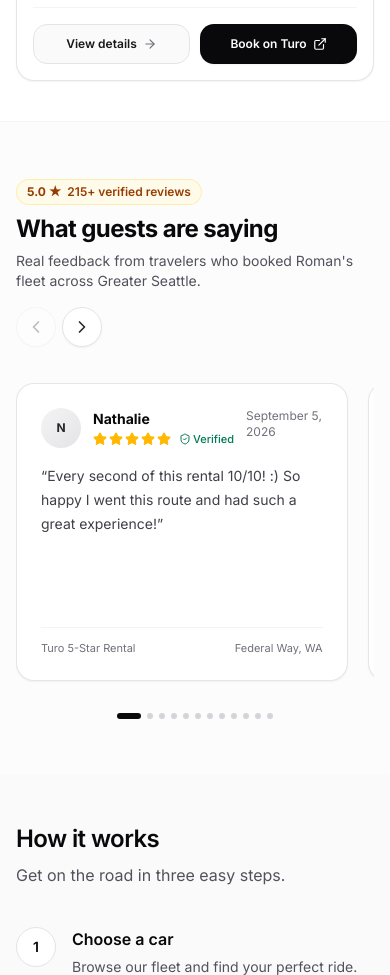
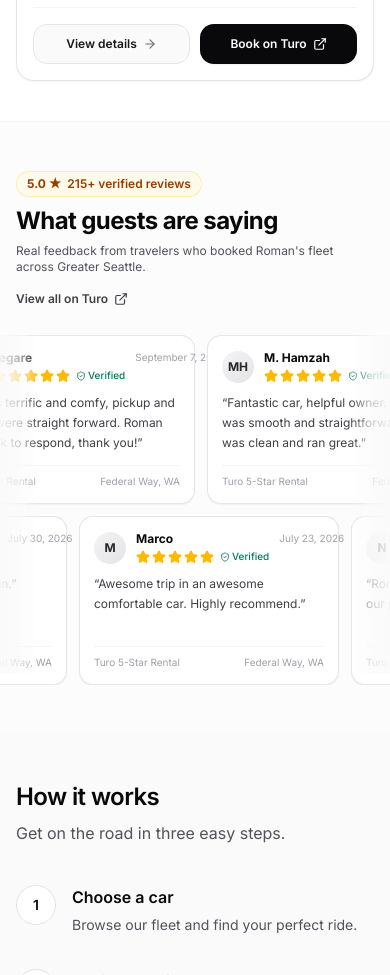
Before and after one commit to Aioshi-kioto/fleet-site, a Next.js app: page / in a window 390 px wide. Shown: the part 5340-6315 px from the top of the page. Built offline with nearby package versions, Linux system fonts and the light colour scheme; no server answers.

Commit message:
feat: implement dual-row animated marquee reviews with compact mobile sizing

```diff
--- a/app/globals.css
+++ b/app/globals.css
@@ -130,3 +130,49 @@
     @apply bg-background text-foreground;
   }
 }
+
+@keyframes marquee-left {
+  0% {
+    transform: translateX(0%);
+  }
+  100% {
+    transform: translateX(-50%);
+  }
+}
+
+@keyframes marquee-right {
+  0% {
+    transform: translateX(-50%);
+  }
+  100% {
+    transform: translateX(0%);
+  }
+}
+
+.animate-marquee-left {
+  display: flex;
+  width: max-content;
+  will-change: transform;
+  animation: marquee-left 45s linear infinite;
+}
+
+.animate-marquee-right {
+  display: flex;
+  width: max-content;
+  will-change: transform;
+  animation: marquee-right 45s linear infinite;
+}
+
+@media (max-width: 640px) {
+  .animate-marquee-left {
+    animation-duration: 30s;
+  }
+  .animate-marquee-right {
+    animation-duration: 30s;
+  }
+}
+
+.animate-marquee-left:hover,
+.animate-marquee-right:hover {
+  animation-play-state: paused;
+}
--- a/components/reviews-section.tsx
+++ b/components/reviews-section.tsx
@@ -1,7 +1,4 @@
-"use client";
-
-import { ChevronLeft, ChevronRight, ExternalLink, ShieldCheck } from "lucide-react";
-import { useEffect, useRef, useState } from "react";
+import { ExternalLink, ShieldCheck } from "lucide-react";
 
 import { StarRating } from "@/components/star-rating";
 import { type Review } from "@/data/reviews";
@@ -29,34 +26,40 @@ export function ReviewCard({
   return (
     <article
       className={cn(
-        "flex flex-col justify-between rounded-2xl border border-zinc-200/90 bg-white p-6 shadow-xs transition-all hover:border-zinc-300 hover:shadow-md",
+        "flex flex-col justify-between rounded-xl sm:rounded-2xl border border-zinc-200/90 bg-white p-3.5 sm:p-4.5 shadow-xs transition-all hover:border-zinc-300 hover:shadow-md",
         className,
       )}
     >
       <div>
-        <div className="flex items-start justify-between gap-3">
-          <div className="flex items-center gap-3">
-            <div className="flex size-10 shrink-0 items-center justify-center rounded-full bg-gradient-to-br from-zinc-100 to-zinc-200 text-xs font-bold text-zinc-800">
+        <div className="flex items-start justify-between gap-2.5">
+          <div className="flex items-center gap-2.5">
+            <div className="flex size-8 shrink-0 items-center justify-center rounded-full bg-gradient-to-br from-zinc-100 to-zinc-200 text-xs font-bold text-zinc-800 sm:size-9">
               {initials(review.name)}
             </div>
             <div>
-              <p className="text-sm font-bold text-zinc-950">{review.name}</p>
-              <div className="mt-0.5 flex items-center gap-2">
+              <p className="text-xs font-bold text-zinc-950 sm:text-sm">
+                {review.name}
+              </p>
+              <div className="mt-0.5 flex items-center gap-1.5">
                 <StarRating />
-                <span className="inline-flex items-center gap-0.5 text-[11px] font-medium text-emerald-700">
-                  <ShieldCheck className="size-3" />
+                <span className="inline-flex items-center gap-0.5 text-[10px] font-medium text-emerald-700">
+                  <ShieldCheck className="size-2.5" />
                   Verified
                 </span>
               </div>
             </div>
           </div>
-          <span className="text-xs text-zinc-500">{review.date}</span>
+          <span className="text-[10px] text-zinc-400 sm:text-xs shrink-0">
+            {review.date}
+          </span>
         </div>
 
-        <p className="mt-4 text-sm leading-6 text-zinc-700">&ldquo;{review.quote}&rdquo;</p>
+        <p className="mt-2.5 text-xs leading-5 text-zinc-700 line-clamp-3 sm:mt-3 sm:text-[13px] sm:leading-6">
+          &ldquo;{review.quote}&rdquo;
+        </p>
       </div>
 
-      <div className="mt-6 flex items-center justify-between border-t border-zinc-100 pt-3 text-[11px] text-zinc-500">
+      <div className="mt-3 flex items-center justify-between border-t border-zinc-100 pt-2 text-[10px] text-zinc-400 sm:mt-3.5 sm:pt-2.5 sm:text-[11px]">
         <span>Turo 5-Star Rental</span>
         <span>Federal Way, WA</span>
       </div>
@@ -71,61 +74,19 @@ export function ReviewsSection({
   items: Review[];
   heading?: string;
 }) {
-  const scrollRef = useRef<HTMLDivElement>(null);
-  const [canScrollLeft, setCanScrollLeft] = useState(false);
-  const [canScrollRight, setCanScrollRight] = useState(true);
-  const [activeIndex, setActiveIndex] = useState(0);
+  const mid = Math.ceil(items.length / 2);
+  const row1 = items.slice(0, mid);
+  const row2 = items.slice(mid);
 
-  function checkScroll() {
-    const el = scrollRef.current;
-    if (!el) return;
-    setCanScrollLeft(el.scrollLeft > 10);
-    setCanScrollRight(el.scrollLeft < el.scrollWidth - el.clientWidth - 10);
-
-    const cardWidth = el.querySelector("article")?.clientWidth ?? 380;
-    const index = Math.round(el.scrollLeft / cardWidth);
-    setActiveIndex(Math.min(items.length - 1, Math.max(0, index)));
-  }
-
-  useEffect(() => {
-    const el = scrollRef.current;
-    if (!el) return;
-    checkScroll();
-    el.addEventListener("scroll", checkScroll, { passive: true });
-    window.addEventListener("resize", checkScroll);
-    return () => {
-      el.removeEventListener("scroll", checkScroll);
-      window.removeEventListener("resize", checkScroll);
-    };
-  }, [items.length]);
-
-  function scroll(direction: "left" | "right") {
-    const el = scrollRef.current;
-    if (!el) return;
-    const cardWidth = (el.querySelector("article")?.clientWidth ?? 380) + 20;
-    el.scrollBy({
-      left: direction === "left" ? -cardWidth : cardWidth,
-      behavior: "smooth",
-    });
-  }
-
-  function scrollToIndex(index: number) {
-    const el = scrollRef.current;
-    if (!el) return;
-    const cardWidth = (el.querySelector("article")?.clientWidth ?? 380) + 20;
-    el.scrollTo({
-      left: index * cardWidth,
-      behavior: "smooth",
-    });
-  }
+  const doubleRow1 = [...row1, ...row1];
+  const doubleRow2 = [...row2, ...row2];
 
   return (
     <section
       id="reviews"
-      className="scroll-mt-24 border-t border-zinc-100 bg-zinc-50/50 py-14 sm:py-20"
+      className="scroll-mt-24 border-t border-zinc-100 bg-zinc-50/50 py-12 sm:py-16 overflow-hidden"
     >
-      <div className="mx-auto max-w-6xl px-4 sm:px-6">
-        {/* Header with Title and Carousel Controls */}
+      <div className="mx-auto max-w-6xl px-4 sm:px-6 mb-7 sm:mb-9">
         <div className="flex flex-col gap-4 sm:flex-row sm:items-end sm:justify-between">
           <div>
             <div className="inline-flex items-center gap-1.5 rounded-full bg-amber-50 border border-amber-200/60 px-2.5 py-1 text-xs font-semibold text-amber-800">
@@ -135,77 +96,50 @@ export function ReviewsSection({
             <h2 className="mt-2 text-2xl font-bold tracking-tight text-zinc-950 sm:text-3xl lg:text-4xl">
               {heading}
             </h2>
-            <p className="mt-1.5 text-sm text-zinc-600">
+            <p className="mt-1.5 text-xs text-zinc-600 sm:text-sm">
               Real feedback from travelers who booked Roman&apos;s fleet across Greater Seattle.
             </p>
           </div>
 
-          <div className="flex items-center gap-3">
           <a
             href={site.turoHostUrl}
             target="_blank"
             rel="noopener noreferrer"
-              className="hidden items-center gap-1 text-xs font-semibold text-zinc-700 hover:text-zinc-950 sm:inline-flex"
+            className="inline-flex items-center gap-1.5 text-xs font-semibold text-zinc-700 hover:text-zinc-950 transition-colors sm:text-sm"
           >
-              All reviews on Turo
+            View all on Turo
             <ExternalLink className="size-3.5" />
           </a>
-
-            <div className="flex items-center gap-1.5">
-              <button
-                type="button"
-                onClick={() => scroll("left")}
-                disabled={!canScrollLeft}
-                aria-label="Previous review"
-                className={cn(
-                  "flex size-10 items-center justify-center rounded-full border border-zinc-200 bg-white text-zinc-800 shadow-xs transition-all hover:bg-zinc-100 disabled:opacity-30 disabled:pointer-events-none",
-                )}
-              >
-                <ChevronLeft className="size-5" />
-              </button>
-              <button
-                type="button"
-                onClick={() => scroll("right")}
-                disabled={!canScrollRight}
-                aria-label="Next review"
-                className={cn(
-                  "flex size-10 items-center justify-center rounded-full border border-zinc-200 bg-white text-zinc-800 shadow-xs transition-all hover:bg-zinc-100 disabled:opacity-30 disabled:pointer-events-none",
-                )}
-              >
-                <ChevronRight className="size-5" />
-              </button>
-            </div>
         </div>
       </div>
 
-        {/* Carousel Container */}
+      {/* Two-Row Animated Marquee */}
+      <div className="relative w-full overflow-hidden space-y-3 sm:space-y-4">
+        {/* Gradient edge masks */}
+        <div className="pointer-events-none absolute inset-y-0 left-0 z-10 w-10 sm:w-28 bg-gradient-to-r from-zinc-50/95 via-zinc-50/70 to-transparent" />
+        <div className="pointer-events-none absolute inset-y-0 right-0 z-10 w-10 sm:w-28 bg-gradient-to-l from-zinc-50/95 via-zinc-50/70 to-transparent" />
+
+        {/* Row 1: Scrolling Left */}
+        <div className="animate-marquee-left flex gap-3 sm:gap-4 px-2">
+          {doubleRow1.map((review, i) => (
             <div
-          ref={scrollRef}
-          className="mt-8 flex gap-5 overflow-x-auto pb-4 pt-1 snap-x snap-mandatory scroll-smooth [scrollbar-width:none] [-ms-overflow-style:none] [&::-webkit-scrollbar]:hidden"
-        >
-          {items.map((review) => (
-            <div
-              key={review.id}
-              className="w-[85vw] shrink-0 snap-start sm:w-[380px] lg:w-[420px]"
+              key={`r1-${review.id}-${i}`}
+              className="w-[260px] sm:w-[310px] md:w-[340px] shrink-0"
             >
               <ReviewCard review={review} className="h-full" />
             </div>
           ))}
         </div>
 
-        {/* Indicator dots */}
-        <div className="mt-4 flex items-center justify-center gap-1.5">
-          {items.map((_, i) => (
-            <button
-              key={i}
-              type="button"
-              onClick={() => scrollToIndex(i)}
-              aria-label={`Go to slide ${i + 1}`}
-              className={cn(
-                "h-1.5 rounded-full transition-all duration-300",
-                activeIndex === i ? "w-6 bg-zinc-950" : "w-1.5 bg-zinc-300 hover:bg-zinc-400",
-              )}
-            />
+        {/* Row 2: Scrolling Right */}
+        <div className="animate-marquee-right flex gap-3 sm:gap-4 px-2">
+          {doubleRow2.map((review, i) => (
+            <div
+              key={`r2-${review.id}-${i}`}
+              className="w-[260px] sm:w-[310px] md:w-[340px] shrink-0"
+            >
+              <ReviewCard review={review} className="h-full" />
+            </div>
           ))}
         </div>
       </div>
--- a/lib/fleet.ts
+++ b/lib/fleet.ts
@@ -43,7 +43,7 @@ export function carsByCategory(category?: CarCategory) {
 }
 
 export function hostReviews() {
-  return reviews.slice(0, 12);
+  return reviews.slice(0, 20);
 }
 
 export function reviewsForCar(slug: string): Review[] {
```
Lines whose indentation alone changed are shown as unchanged.
